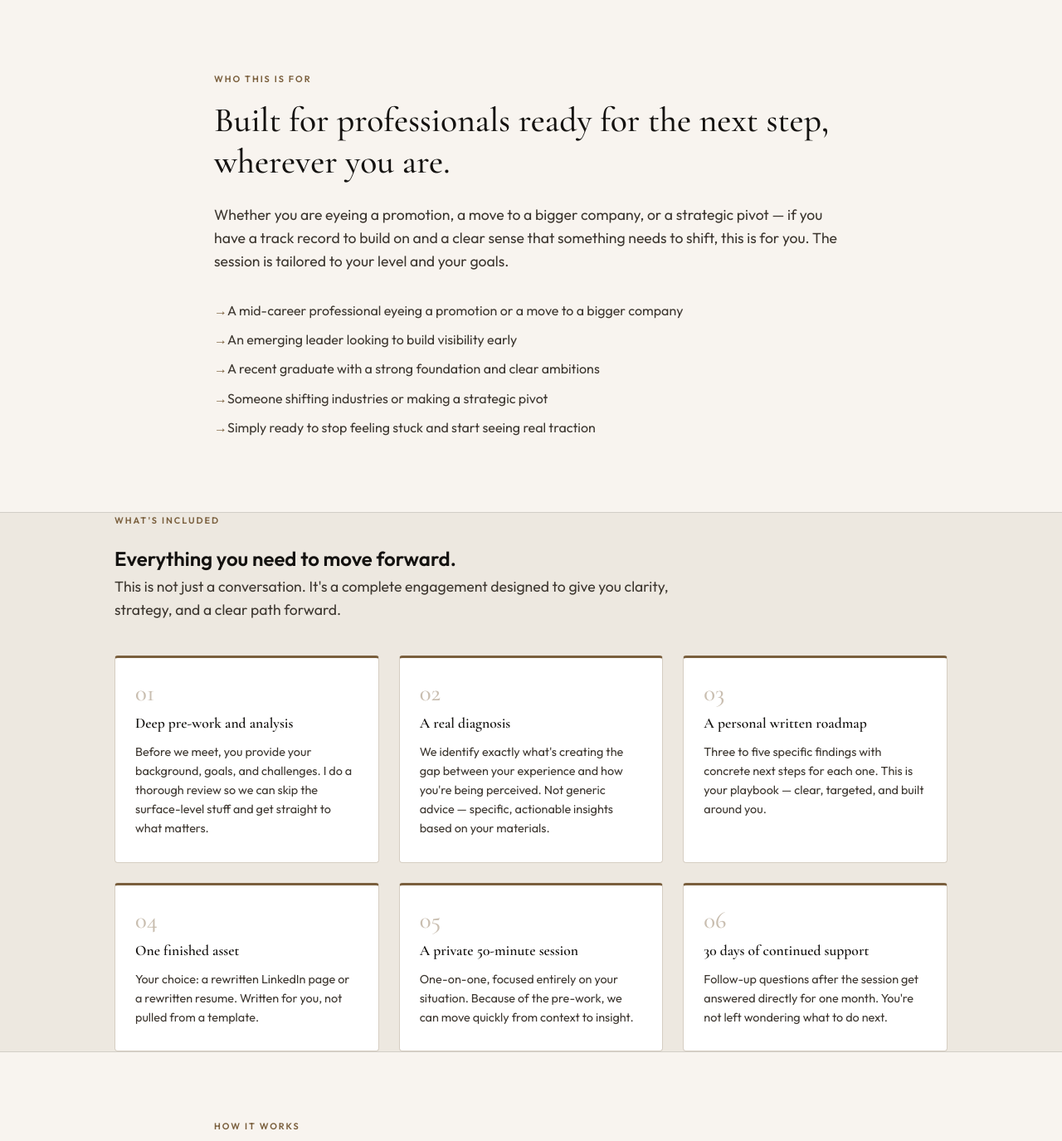
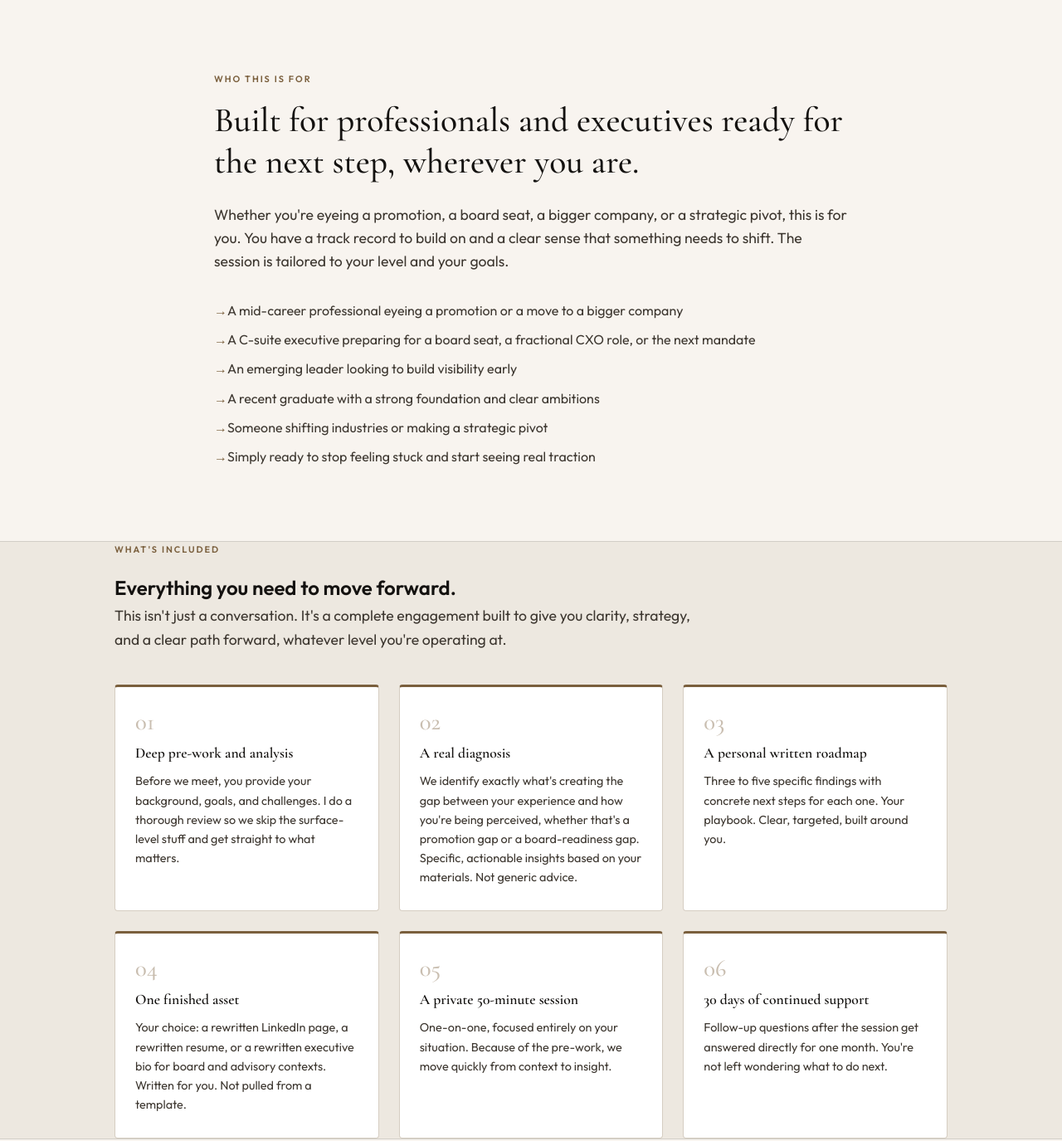
Before and after one commit to kendraweinisch/executivetranslation, a plain HTML site: page career-catalyst.html in a window 1280 px wide. Shown: the part 720-2095 px from the top of the page at 83% size. Drawn offline with nearby package versions, Linux system fonts and the light colour scheme.

Commit message:
Career Catalyst universalization

```diff
--- a/career-catalyst.html
+++ b/career-catalyst.html
@@ -1316,13 +1316,13 @@
     </header>
 
     <main id="main-content">
-        <!-- Hero section - Simplified with single CTA -->
+        <!-- Hero section - Updated content from Hero.txt -->
         <section class="hero">
             <div class="hero-inner">
                 <div class="hero-text">
                     <p class="hero-eyebrow">Career Catalyst Roadmap</p>
                     <h1>You know something needs to change.<br /><em>We'll find exactly what.</em></h1>
-                    <p class="hero-strong-sub">You're ready for the next level. But something is off between the value you bring and how the market sees you. The Career Catalyst Roadmap finds that gap—and gives you a plan to close it.</p>
+                    <p class="hero-strong-sub">You're ready for the next level, whether that's a bigger seat at the table or the seat itself. Something is off between the value you bring and how the market sees you. The Career Catalyst Roadmap finds that gap and gives you a plan to close it.</p>
 
                     <div class="hero-actions">
                         <a href="#book" class="btn btn-gold">Claim Your Roadmap →</a>
@@ -1347,14 +1347,14 @@
         <section class="section" id="who">
             <div class="wrap wrap--mid">
                 <p class="section-eyebrow">Who this is for</p>
-                <h2>Built for professionals ready for the next step, wherever you are.</h2>
-                <p class="lead">Whether you are eyeing a promotion, a move to a bigger company, or a strategic pivot — if
-                    you have a track record to build on and a clear sense that something needs to shift, this is for you.
-                    The session is tailored to your level and your goals.</p>
+                <h2>Built for professionals and executives ready for the next step, wherever you are.</h2>
+                <p class="lead">Whether you're eyeing a promotion, a board seat, a bigger company, or a strategic pivot, this is for you. You have a track record to build on and a clear sense that something needs to shift. The session is tailored to your level and your goals.</p>
                 <ul style="list-style:none; margin-top:1.5rem;">
                     <li style="padding-left:1rem; position:relative; margin-bottom:.5rem; color:var(--ink-mid);"><span
                             style="position:absolute; left:0; color:var(--gold-dark);">→</span> A mid-career
                         professional eyeing a promotion or a move to a bigger company</li>
+                    <li style="padding-left:1rem; position:relative; margin-bottom:.5rem; color:var(--ink-mid);"><span
+                            style="position:absolute; left:0; color:var(--gold-dark);">→</span> A C-suite executive preparing for a board seat, a fractional CXO role, or the next mandate</li>
                     <li style="padding-left:1rem; position:relative; margin-bottom:.5rem; color:var(--ink-mid);"><span
                             style="position:absolute; left:0; color:var(--gold-dark);">→</span> An emerging leader
                         looking to build visibility early</li>
@@ -1376,45 +1376,38 @@
             <div class="wrap">
                 <p class="section-eyebrow">What's included</p>
                 <h2>Everything you need to move forward.</h2>
-                <p class="lead" style="max-width:720px;">This is not just a conversation. It's a complete engagement
-                    designed to give you clarity, strategy, and a clear path forward.</p>
+                <p class="lead" style="max-width:720px;">This isn't just a conversation. It's a complete engagement built to give you clarity, strategy, and a clear path forward, whatever level you're operating at.</p>
 
                 <div class="included-grid">
                     <div class="included-card">
                         <div class="num">01</div>
                         <h3>Deep pre-work and analysis</h3>
-                        <p>Before we meet, you provide your background, goals, and challenges. I do a thorough review so
-                            we can skip the surface-level stuff and get straight to what matters.</p>
+                        <p>Before we meet, you provide your background, goals, and challenges. I do a thorough review so we skip the surface-level stuff and get straight to what matters.</p>
                     </div>
                     <div class="included-card">
                         <div class="num">02</div>
                         <h3>A real diagnosis</h3>
-                        <p>We identify exactly what's creating the gap between your experience and how you're being
-                            perceived. Not generic advice — specific, actionable insights based on your materials.</p>
+                        <p>We identify exactly what's creating the gap between your experience and how you're being perceived, whether that's a promotion gap or a board-readiness gap. Specific, actionable insights based on your materials. Not generic advice.</p>
                     </div>
                     <div class="included-card">
                         <div class="num">03</div>
                         <h3>A personal written roadmap</h3>
-                        <p>Three to five specific findings with concrete next steps for each one. This is your
-                            playbook — clear, targeted, and built around you.</p>
+                        <p>Three to five specific findings with concrete next steps for each one. Your playbook. Clear, targeted, built around you.</p>
                     </div>
                     <div class="included-card">
                         <div class="num">04</div>
                         <h3>One finished asset</h3>
-                        <p>Your choice: a rewritten LinkedIn page or a rewritten resume.
-                            Written for you, not pulled from a template.</p>
+                        <p>Your choice: a rewritten LinkedIn page, a rewritten resume, or a rewritten executive bio for board and advisory contexts. Written for you. Not pulled from a template.</p>
                     </div>
                     <div class="included-card">
                         <div class="num">05</div>
                         <h3>A private 50-minute session</h3>
-                        <p>One-on-one, focused entirely on your situation. Because of the pre-work, we can move quickly
-                            from context to insight.</p>
+                        <p>One-on-one, focused entirely on your situation. Because of the pre-work, we move quickly from context to insight.</p>
                     </div>
                     <div class="included-card">
                         <div class="num">06</div>
                         <h3>30 days of continued support</h3>
-                        <p>Follow-up questions after the session get answered directly for one month. You're not left
-                            wondering what to do next.</p>
+                        <p>Follow-up questions after the session get answered directly for one month. You're not left wondering what to do next.</p>
                     </div>
                 </div>
             </div>
@@ -1512,7 +1505,7 @@
         <!-- ===== SECTION: Book / Consultation ===== -->
         <section class="book-section" id="book">
             <div class="wrap">
-                <p class="section-eyebrow">Ready to know what is actually going on?</p>
+                <p class="section-eyebrow">Ready to know what's actually going on?</p>
                 <h2>Book your Career Catalyst session.</h2>
                 <div style="max-width:680px; margin:0 auto; text-align:center; padding:2rem 0;">
                     <p style="font-size:1.1rem; color:var(--ink-mid);">One roadmap. One finished asset. Complete clarity.</p>
@@ -1520,6 +1513,7 @@
                         $995</p>
 
                     <p style="font-size:.72rem; color:var(--ink-light); margin-top:1rem;">Due immediately after booking through Payoneer.</p>
+                    <p style="font-size:.85rem; color:var(--ink-mid); margin-top:1rem; font-style:italic;">If you choose to continue with the full Board & Advisory Transition package, your $995 applies directly toward that investment.</p>
                         <br>
                          <a href="https://executivetranslation.setmore.com/kendra/service/1ef287ee-676b-462f-a619-f1cc3774d70f" class="btn btn-gold"
                         style="min-width:220px;">Book Your Catalyst Session →</a>
```
